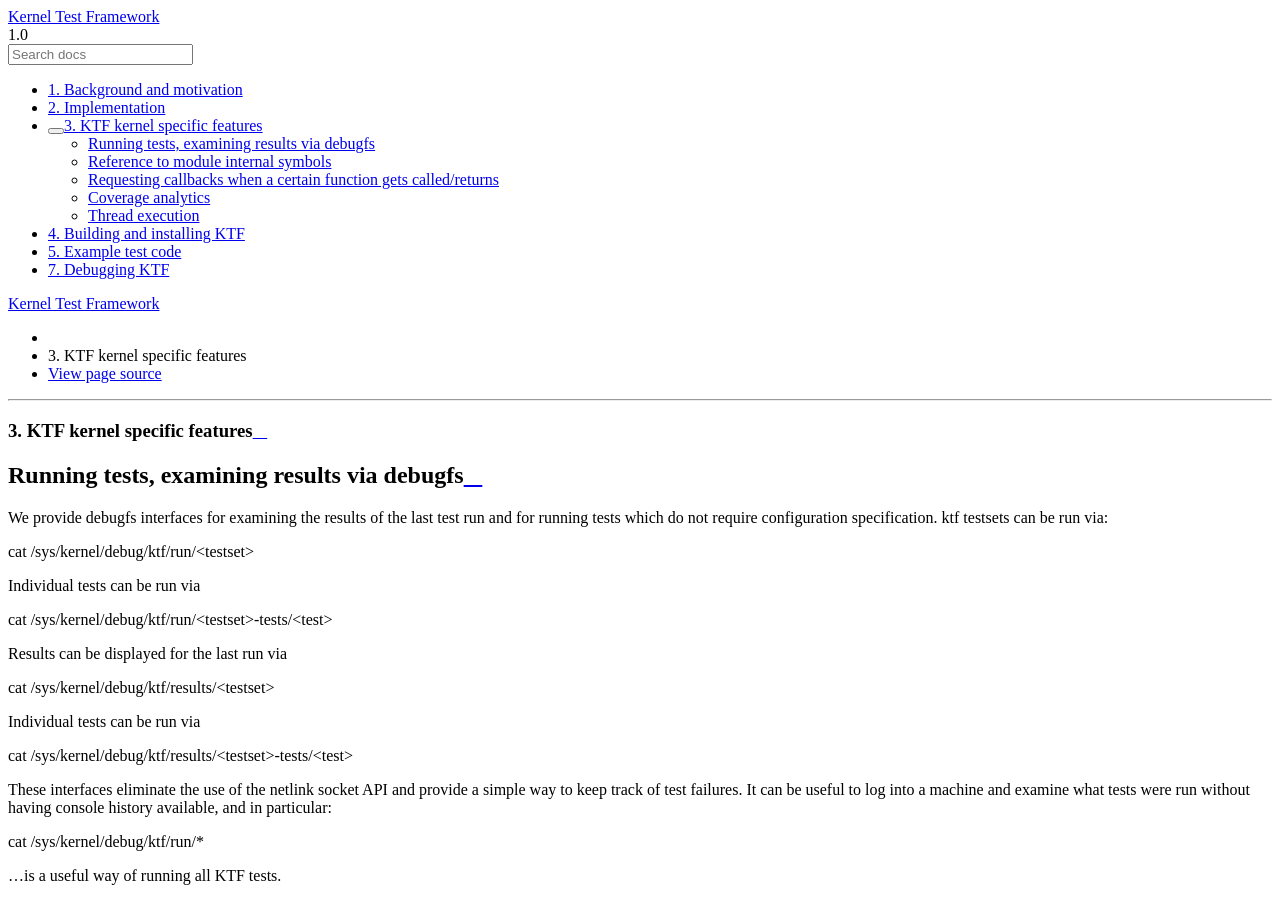
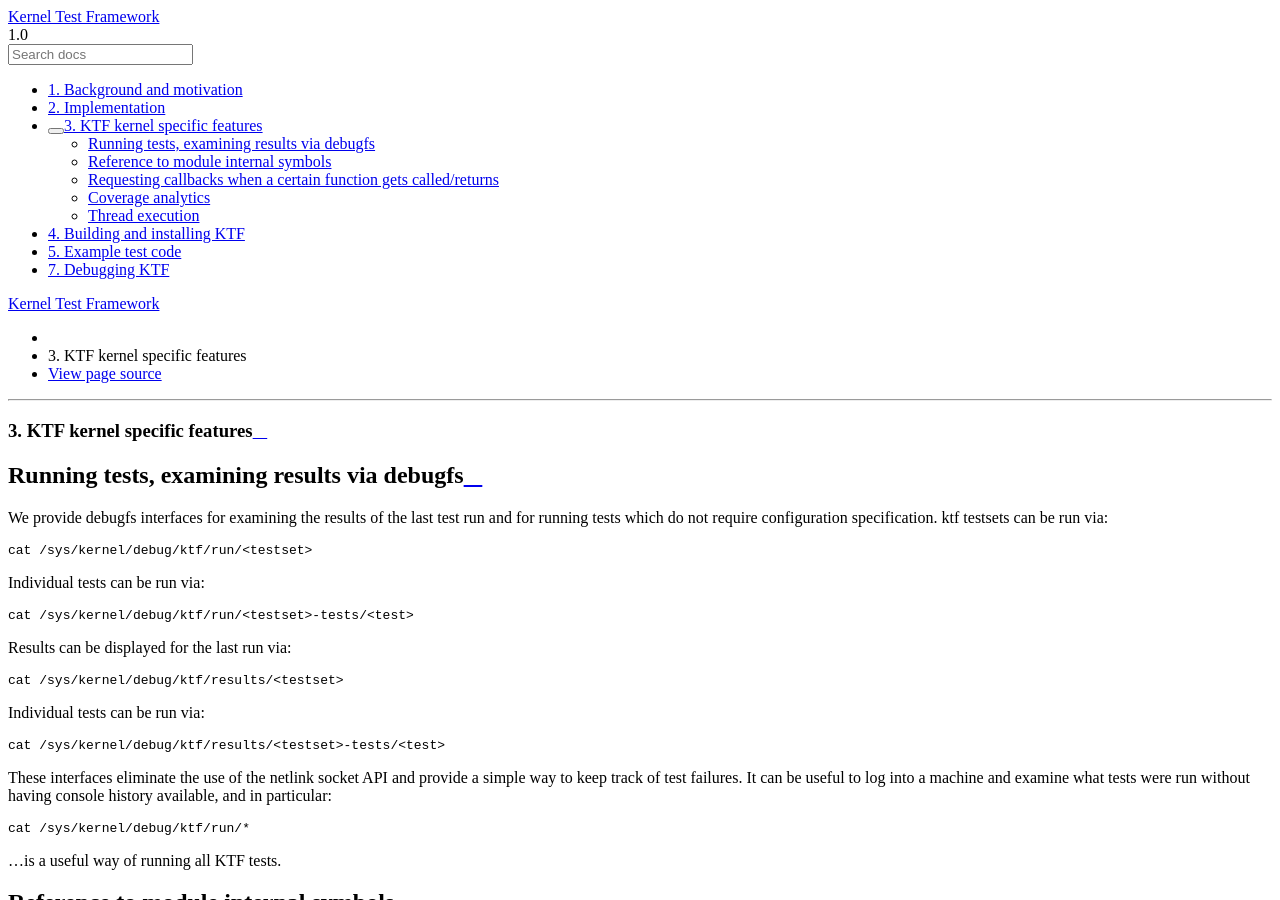
Before and after one commit to oracle/ktf, a Sphinx documentation site: the page built from doc/features.txt, in a window 1280 px wide and 900 px high. Built offline with Sphinx 7.4.7 and the Read the Docs theme 2.0.0, drawn with Linux system fonts in a browser that asks for light colours; pages that are not in the unit, such as notebooks, are missing from menus; some of the changed text lies outside the part shown.

Commit message:
Fix some documentation formatting issues
Change-Id: I5841184acdb85fbbb00b959032eea2c22ccd0149
Signed-off-by: Knut Omang <knut.omang@oracle.com>

```diff
--- a/doc/features.txt
+++ b/doc/features.txt
@@ -6,26 +6,26 @@ Running tests, examining results via debugfs
 
 We provide debugfs interfaces for examining the results of the
 last test run and for running tests which do not require configuration
-specification.  ktf testsets can be run via:
+specification.  ktf testsets can be run via::
 
     cat /sys/kernel/debug/ktf/run/<testset>
 
-Individual tests can be run via
+Individual tests can be run via::
 
     cat /sys/kernel/debug/ktf/run/<testset>-tests/<test>
 
-Results can be displayed for the last run via
+Results can be displayed for the last run via::
 
     cat /sys/kernel/debug/ktf/results/<testset>
 
-Individual tests can be run via
+Individual tests can be run via::
 
     cat /sys/kernel/debug/ktf/results/<testset>-tests/<test>
 
 These interfaces eliminate the use of the netlink socket API
 and provide a simple way to keep track of test failures.  It can
 be useful to log into a machine and examine what tests were run
-without having console history available, and in particular:
+without having console history available, and in particular::
 
     cat /sys/kernel/debug/ktf/run/*
 
@@ -144,7 +144,7 @@ leaks etc.  If memory tracking is enabled, /sys/kernel/debug/ktf/coverage
 will show outstanding allocations - the stack at allocation time; the
 memory address and size.
 
-Coverage can be enabled via the "ktfcov" utility.  Syntax is as follows:
+Coverage can be enabled via the "ktfcov" utility.  Syntax is as follows::
 
     ktfcov [-d module] [-e module [-m]]
 
--- a/doc/progref.txt
+++ b/doc/progref.txt
@@ -79,13 +79,13 @@ abstractions provided by KTF:
 +----------------------------+--------------------------------------------------+
 | KTF_THREAD_INIT(name, t)   | Initialize thread name, struct ktf_thread * t.   |
 +----------------------------+--------------------------------------------------+
-| KTF_THREAD_RUN(t)          | Run initialized struct ktf_thread *t.            |
+| KTF_THREAD_RUN(t)          | Run initialized struct ktf_thread * t.           |
 +----------------------------+--------------------------------------------------+
 | KTF_THREAD_STOP(t)         | Stop thread via kthread_stop()                   |
 +----------------------------+--------------------------------------------------+
-| KTF_THREAD_WAIT_STARTED(t) | Wait for start of struct ktf_thread *t.          |
+| KTF_THREAD_WAIT_STARTED(t) | Wait for start of struct ktf_thread * t.         |
 +----------------------------+--------------------------------------------------+
-| KTF_THREAD_WAIT_COMPLETED  | Wait for completion of struct ktf_thread *t.     |
+| KTF_THREAD_WAIT_COMPLETED  | Wait for completion of struct ktf_thread * t.    |
 |  (t)                       |                                                  |
 +----------------------------+--------------------------------------------------+
 
```
Lines whose indentation alone changed are shown as unchanged.
